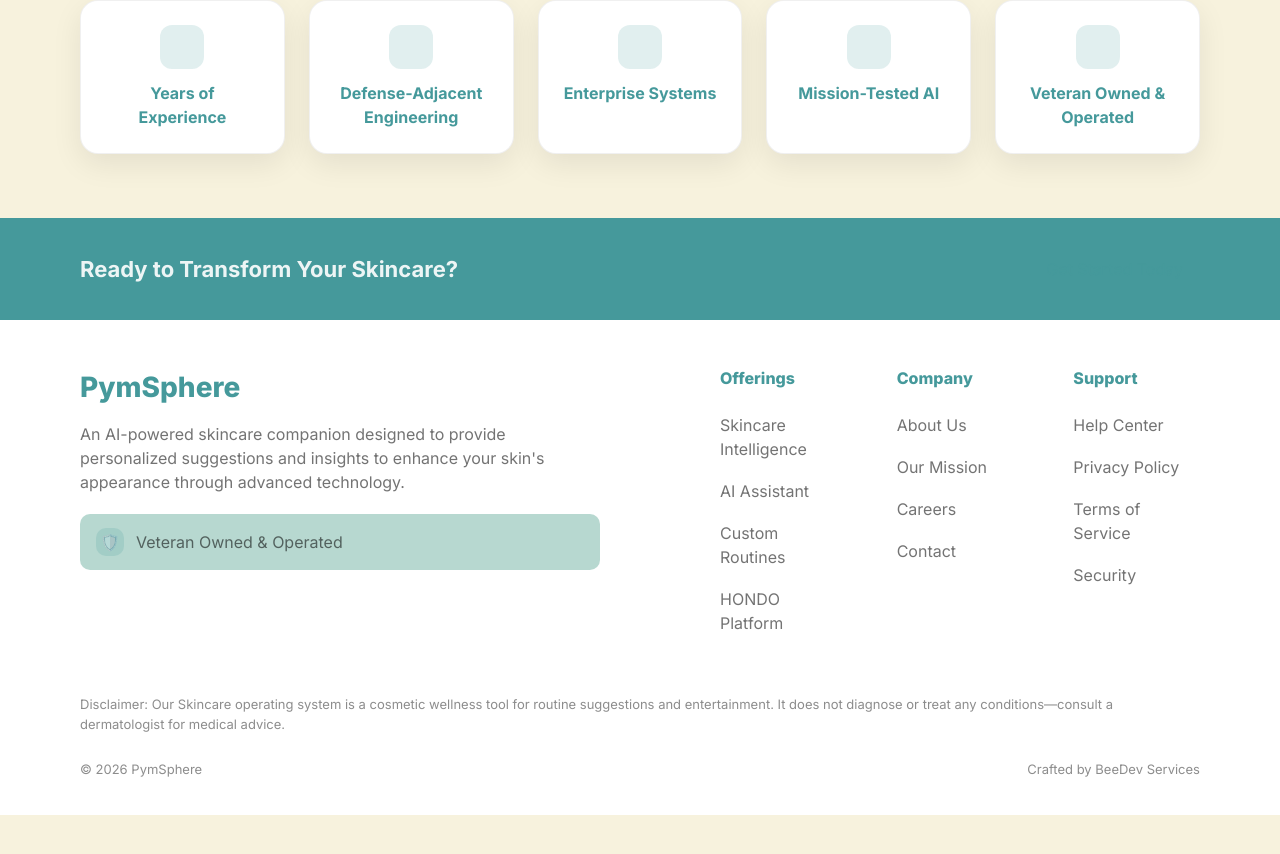
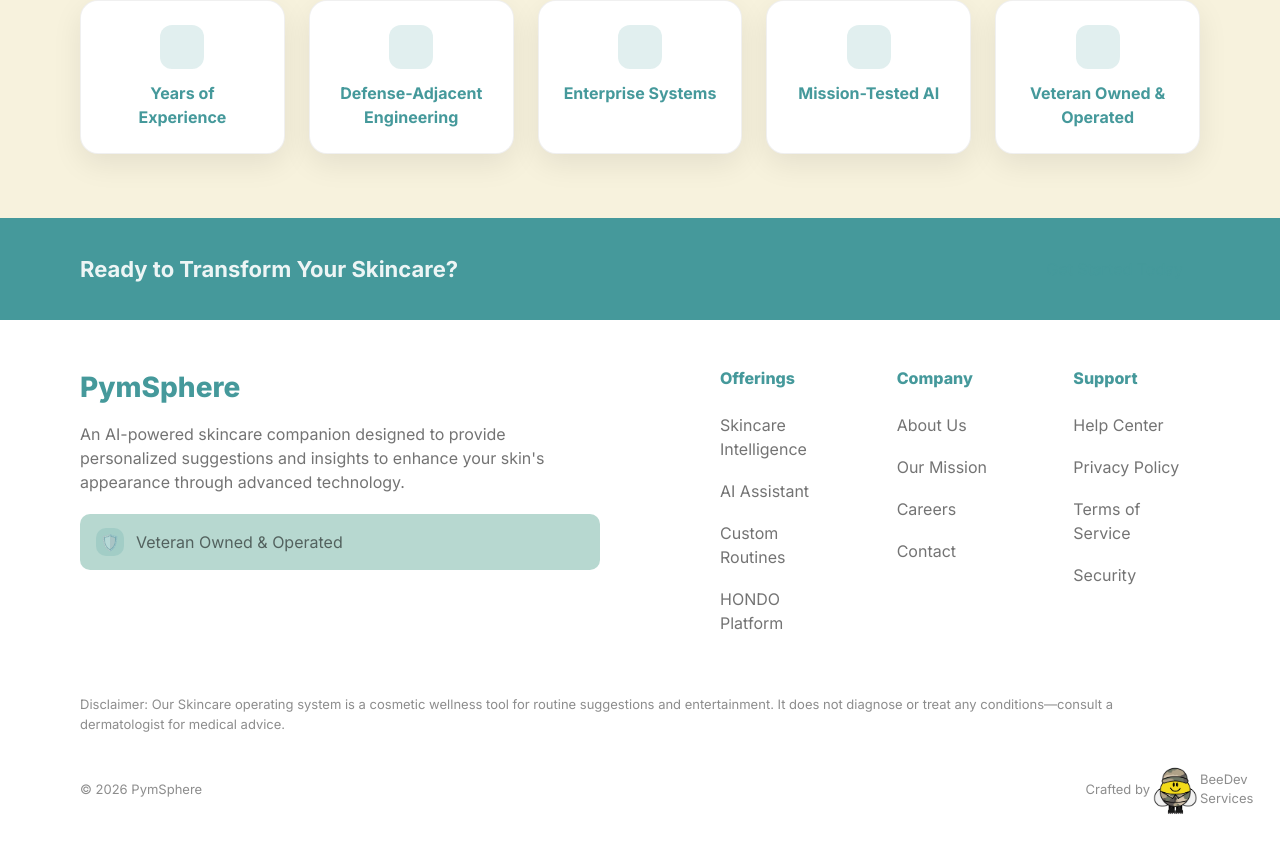
Before and after one commit to BeeDev-ValorCollective/pymSphere-client, a React (Vite) app: page / in a window 1280 px wide. Shown: the part 2326-3180 px from the top of the page. Before the commit the page ends 3141 px from the top, so only its background shows below. Built offline with nearby package versions, Linux system fonts and the light colour scheme.

Commit message:
added footer icon for beedev

```diff
--- a/src/components/Footer.jsx
+++ b/src/components/Footer.jsx
@@ -1,5 +1,6 @@
 import { NavLink } from "react-router-dom";
 import "./styles/Footer.css";
+import BEE from '../assets/Bee_Vet_No_BG.png'
 
 export default function Footer() {
   return (
@@ -57,7 +58,7 @@
         </div>
         <div className="tag">
           <p>© {new Date().getFullYear()} PymSphere</p>
-          <p>Crafted by <a href="https://beedev-services.com">BeeDev Services</a></p>
+          <p className='crafted-by'>Crafted by <a href="https://beedev-services.com" className="beedev"><img src={BEE} alt="BeeDev Icon" />BeeDev Services</a></p>
         </div>
       </div>
     </footer>
--- a/src/components/styles/Footer.css
+++ b/src/components/styles/Footer.css
@@ -88,6 +88,17 @@
   justify-content: space-between;
   align-items: center;
 }
+.crafted-by {
+  display: flex;
+  flex-direction: row;
+  align-items: center;
+}
+.beedev {
+  display: flex;
+  flex-direction: row;
+  align-items: center;
+  max-width: 50px;
+}
 
 /* Responsive */
 @media (max-width: 980px) {
```
Also changed, not shown: src/assets/Bee_Vet_No_BG.png (added).
